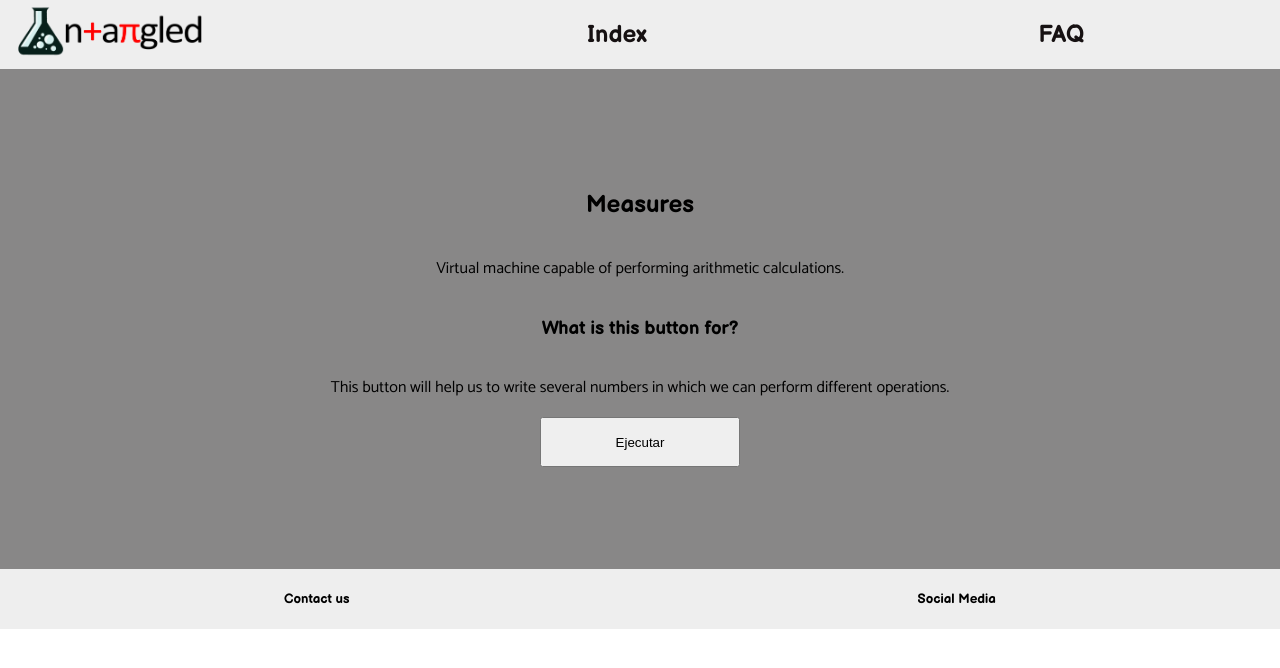
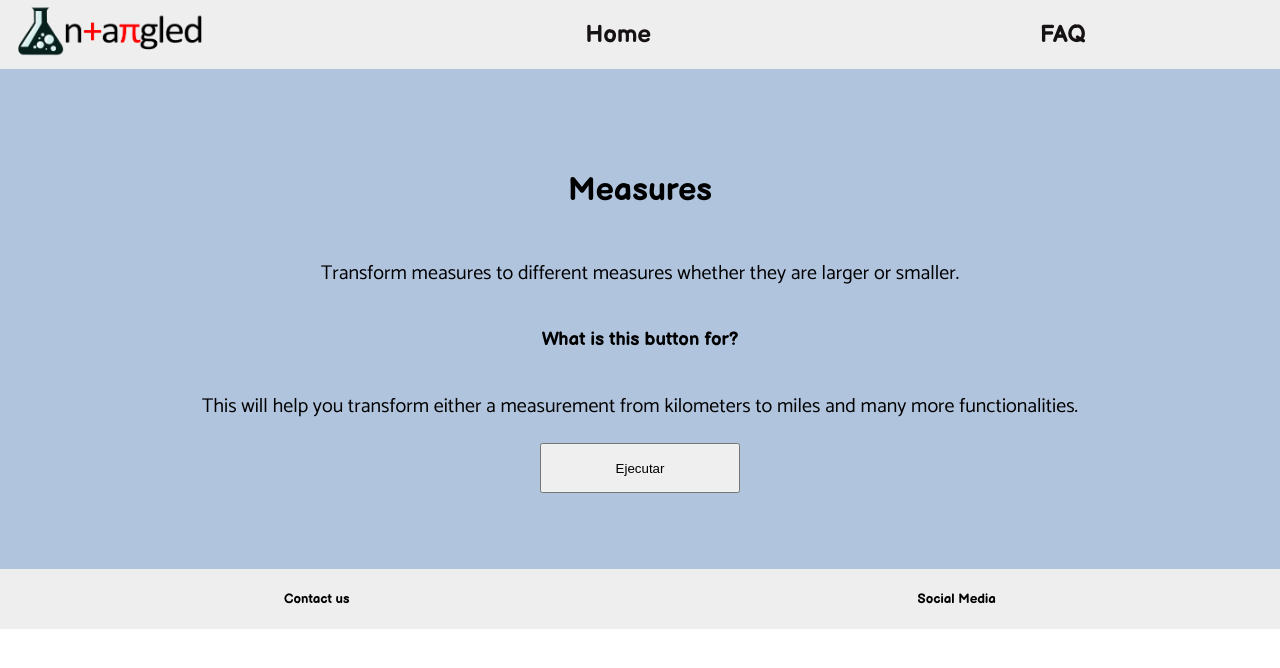
Before and after one commit to Cxrkeyb/Javascript-ProyectoFinal, a website: page pages/measures.html in a window 1280 px wide. Drawn offline with Linux system fonts and the light colour scheme.

Commit message:
Arreglo de colores y modificaciones en tamaño

```diff
--- a/js/main.js
+++ b/js/main.js
@@ -58,14 +58,14 @@ function measureMeters(){
     if (Math.sign(difference) == 1){
         let multiply = PadRight(1, difference+1);
         number = number * multiply;
-        console.log(number, inputSecond);
+        alert(number + inputSecond);
     }
     else if(Math.sign(difference) == -1){
         let denominator = PadRight(1, ((difference*-1)+1));
         number = number / denominator;
-        console.log(number, inputSecond);
+        alert(number + " " + inputSecond);
     }
     else{
-        console.log(number, inputFirst);
+        alert(number + inputFirst);
     }
 }
--- a/pages/measures.html
+++ b/pages/measures.html
@@ -26,7 +26,7 @@
             </div>
             <div class="navLinks">
                 <a href="../index.html">
-                    <h2>Index</h2>
+                    <h2>Home</h2>
                 </a>
                 </a><a href="">
                     <h2>FAQ</h2>
@@ -35,11 +35,11 @@
         </nav>
     </header>
     <div class="sectionCalculator">
-        <h2>Measures</h2>
-        <p>Virtual machine capable of performing arithmetic calculations.
+        <h2 class="sectionCalculatorTitle">Measures</h2>
+        <p class="sectionCalculatorParagraph"> Transform measures to different measures whether they are larger or smaller.
         </p>
         <h3>What is this button for?</h3>
-        <p>This button will help us to write several numbers in which we can perform different operations.</p>
+        <p class="sectionCalculatorParagraph">This will help you transform either a measurement from kilometers to miles and many more functionalities.</p>
         <button onclick="measureMeters();" class="btn">Ejecutar</button>
     </div>
     <footer class="footerFlex">
--- a/scss/_calculator.scss
+++ b/scss/_calculator.scss
@@ -9,3 +9,9 @@
     width: 200px;
     height: 50px;
 }
+.sectionCalculatorParagraph{
+    font-size: 20px;
+}
+.sectionCalculatorTitle{
+    font-size: 32px;
+}
--- a/scss/_colores.scss
+++ b/scss/_colores.scss
@@ -1,7 +1,8 @@
 $colorbase: #eeeeee;
 $titulos: #ff0000;
 $titulos2: #161112;
-$bg2: #888787;
+$cards: #9441ad;
+$bg2: lightsteelblue;
 
 
 .navFlex{
@@ -16,3 +17,6 @@ $bg2: #888787;
 .footerFlex{
     background-color: $colorbase;
 }
+.cardTextSize{
+    color: $cards;
+}
```
Also changed, not shown: index.html (+1 -1 lines), pages/calculator.html (+4 -4 lines), css/style.css.
